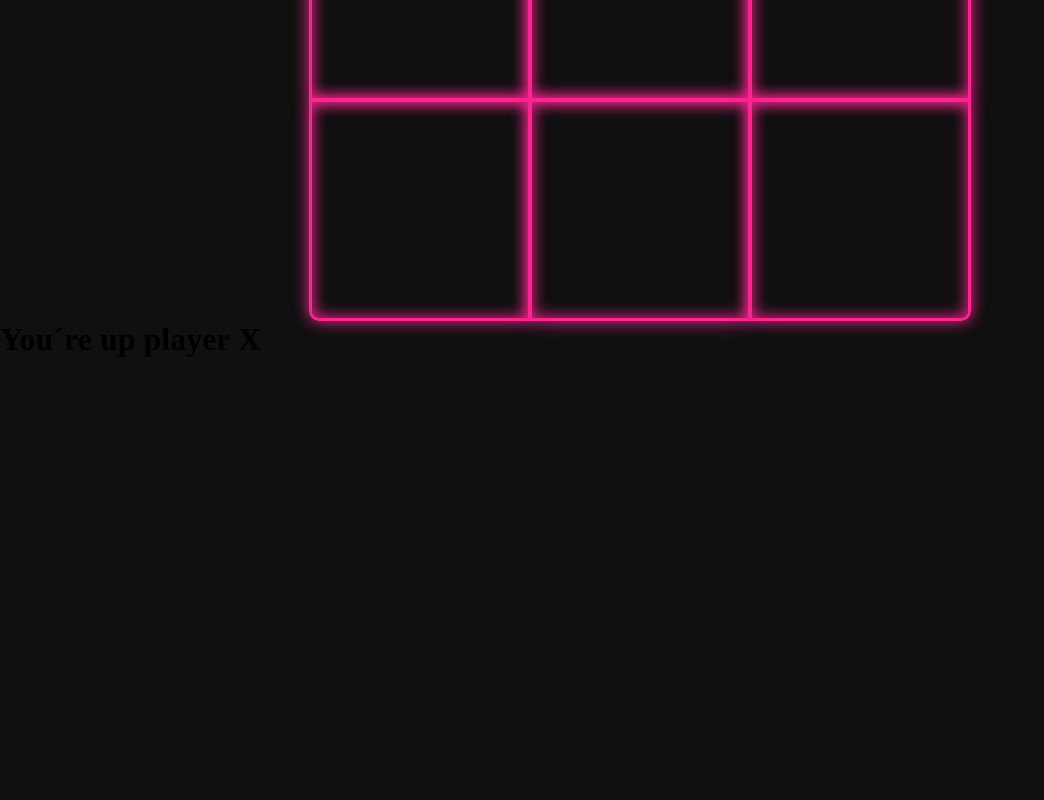
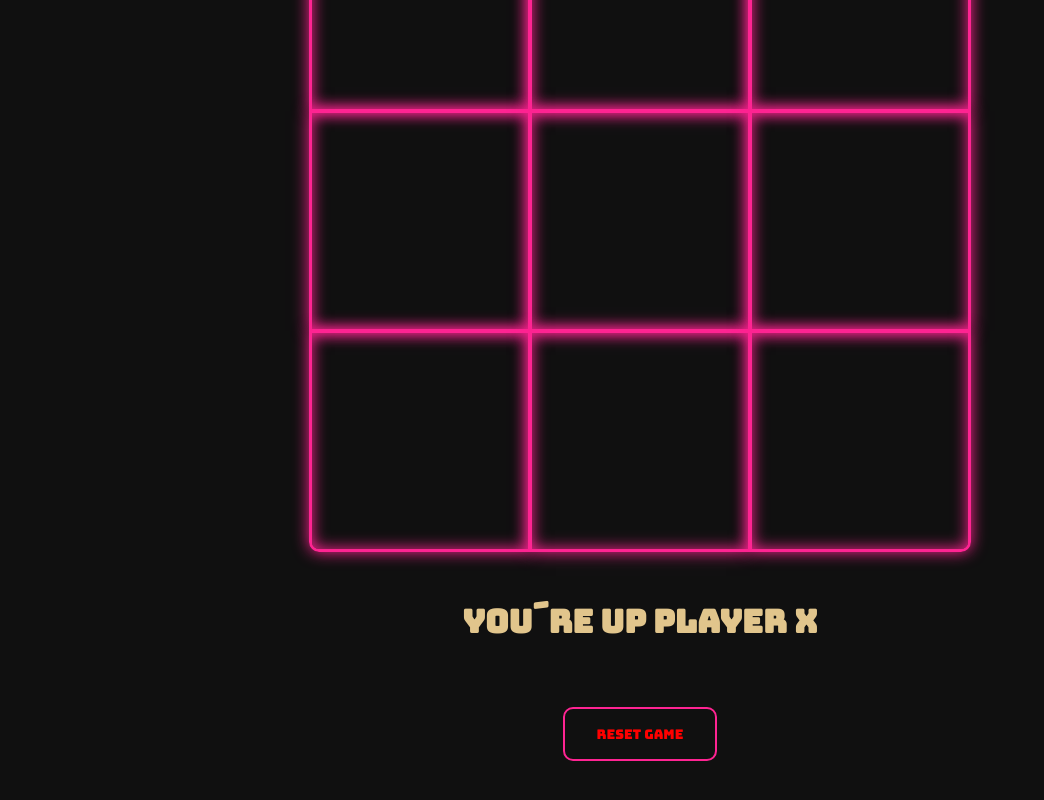
Before and after one commit to LadyLockheed/my-80s-tic-tac-toe, a React (Vite) app: page / in a window 1280 px wide. Shown: the part 378-1178 px from the top of the page, without its empty margins (0-1044 px from the left). Before the commit the page ends 800 px from the top, so only its background shows below. Built offline with nearby package versions, Linux system fonts and the light colour scheme.

Commit message:
ResetButton

```diff
--- a/src/Components/Board.tsx
+++ b/src/Components/Board.tsx
@@ -1,20 +1,22 @@
 import { useState } from 'react'
 import './board.css'
 
-const Board = () => {
+type BoardProps ={
+  squareValues: string[]
+  setSquareValues: React.Dispatch<React.SetStateAction<string[]>>
+}
 
-  const [squareValues, setSquareValues] = useState<string[]>(Array(9).fill(''))
+const Board = (props: BoardProps) => {
+
+  const {squareValues, setSquareValues} = props;
+
   const [currentPlayer, setCurrentPlayer] = useState<string>('X')
   const isBoardFilled = !squareValues.includes('')
-console.log(squareValues)
+
   const handleTurns = (squareIndex: number)=> {
 
-      if(!squareValues.includes('')) {
-        console.log('alla fält är fyllda')
-      }
     setSquareValues(prevValues => [...prevValues.slice(0, squareIndex), currentPlayer, ...prevValues.slice(squareIndex+1)])
     setCurrentPlayer(currentPlayer === 'X' ? 'O' : 'X')
-
 
   }
 
--- a/src/Components/TicTacToe.tsx
+++ b/src/Components/TicTacToe.tsx
@@ -1,11 +1,14 @@
 import { useState } from 'react'
 import { Board } from '../Components'
+import './tictactoe.css'
 
 
 const TicTacToe = () => {
 
   const [winner, setWinner] = useState<string>('')
   const [currentPlayer, setCurrentPlayer] = useState<string>('X')
+  const [squareValues, setSquareValues] = useState<string[]>(Array(9).fill(''))
+  console.log(squareValues)
 
   const statusText = ()=> {
     if (winner)
@@ -19,6 +22,10 @@ const TicTacToe = () => {
       }
   }
 
+  const resetGame = ()=> {
+    setSquareValues(Array(9).fill(''))
+  }
+
   return (
 
     <div className='centered-container'>
@@ -27,9 +34,11 @@ const TicTacToe = () => {
         <h1 className='ticTacToe-headline'>Tic-Tac-Toe</h1>
       </div>
 
-      <Board/>
+      <Board squareValues={squareValues} setSquareValues={setSquareValues}/>
 
       {statusText()}
+
+      <button className='reset-button' onClick={()=> resetGame()}>Reset game</button>
 
     </div>
 
--- a/src/Components/board.css
+++ b/src/Components/board.css
@@ -27,6 +27,10 @@
   border: 2px solid var(--dark-pink);
   box-shadow: inset 0 0 1rem var(--dark-pink),
   0 0 1rem var(--dark-pink);
+}
+
+.square:hover {
+  cursor: pointer;
 }
 
 .square:hover::before {
--- a/src/Components/tictactoe.css
+++ b/src/Components/tictactoe.css
@@ -33,9 +33,17 @@
 
 .reset-button {
   color: red;
-  margin:auto;
-  padding: 1rem 2rem;;
+  font-family: var(--secondary-font);
+  align-self: center;
+  margin: 4rem;
+  padding: 1rem 2rem;
+  border: 2px solid var(--dark-pink);
+  border-radius: 10px;
+}
 
+.reset-button:hover {
+  cursor: pointer;
+  background-color: #202020;
 }
 
 @keyframes slideFromRight {
```
